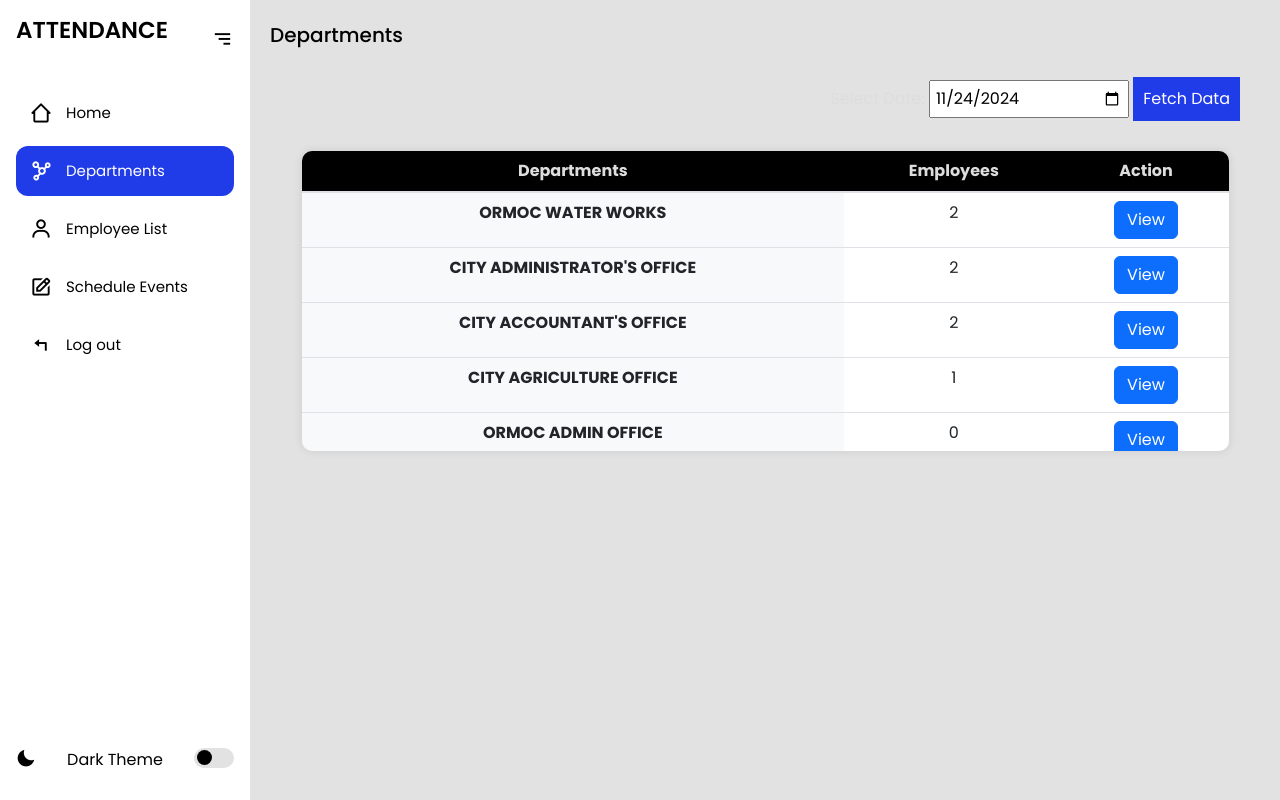
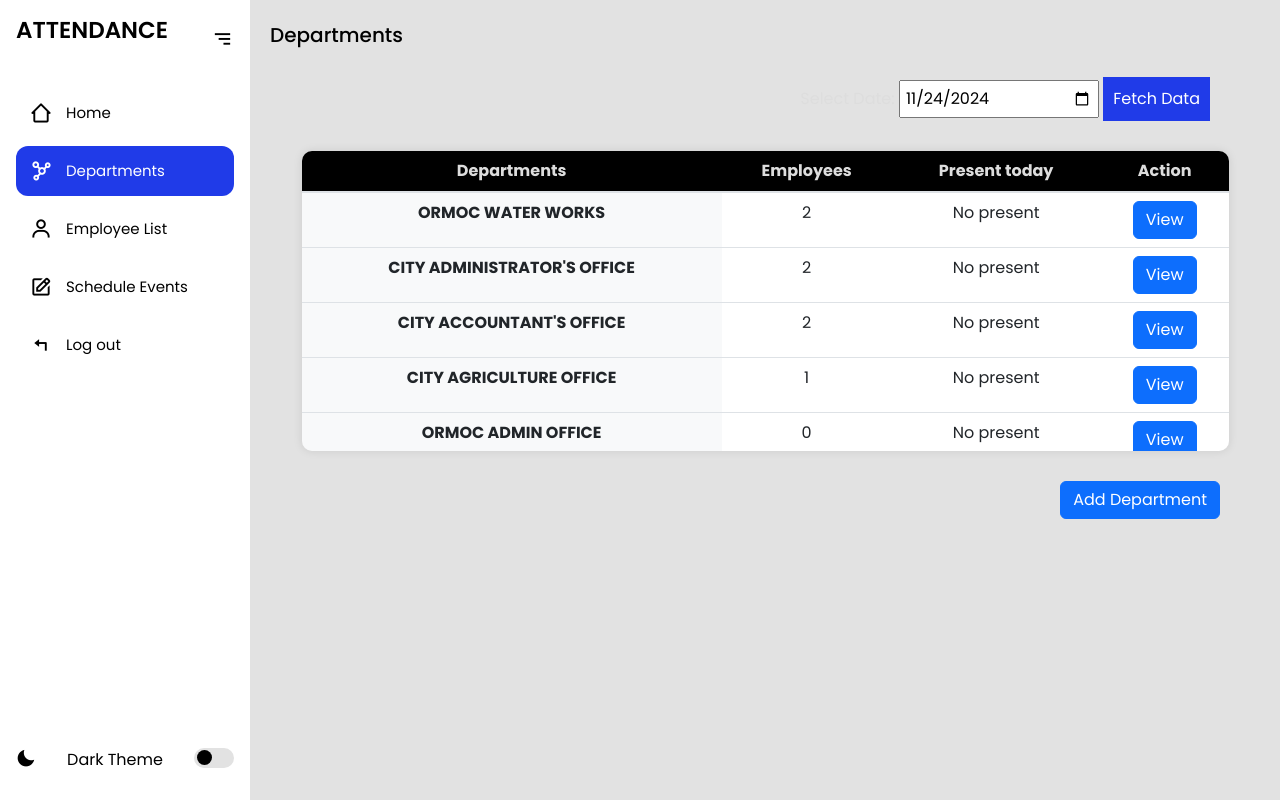
Before and after one commit to leiconcordia/Gov-System, a Django app: page /departments/ in a window 1280 px wide. Run offline with Django 5.2, Linux system fonts and the light colour scheme; a user stored in the database is signed in; data comes from the database, SQL or seed files in the repository; both versions use the stored data as it was after the commit; some libraries are stand-ins or nearby versions.

Commit message:
added add dep and css

```diff
--- a/myproject/myapp/static/css/styles.css
+++ b/myproject/myapp/static/css/styles.css
@@ -350,17 +350,7 @@ input, select {
   margin-top: 5px;
 }
 
-.search{
-  width: 200px;
 
-}
-.search-parent{
-  position: relative;
-  left:750px;
-  top: 50px;
-
-
-}
 
 
 button {
@@ -462,9 +452,11 @@ button:hover {
 
 }
 .search-parent{
-  position: relative;
-  left:750px;
-  top: -20px;
+  display: flex;
+  justify-content: end;
+
+  margin-right: 70px;
+  margin-bottom: 10px;
 
 
 }
@@ -474,7 +466,7 @@ button:hover {
   display:flex;
   color: #ddd;
   justify-content: end;
-  margin-right: 40px;
+  margin-right: 70px;
 }
 
 .parent-calendar-employee{
--- a/myproject/myapp/templates/departments.html
+++ b/myproject/myapp/templates/departments.html
@@ -2,7 +2,9 @@
 
 {% block title %}Departments{% endblock %}
 
+
 {% block content %}
+
 
 <section class="home">
     <p>Departments</p>
@@ -44,6 +46,8 @@
             <tr>
                 <th scope="col">Departments</th>
                 <th scope="col">Employees</th>
+                <th scope="col">Present today</th>
+
                 {% comment %} <th scope="col">Late</th>
                 <th scope="col">Absent</th>
                 <th scope="col">On-time</th> {% endcomment %}
@@ -55,9 +59,11 @@
             <tr>
                 <th scope="row">{{ department.name }}</th>
                 <td>{{ department.employees.count }}</td>
-                {% comment %} <td>{% if department.late_count > 0 %}{{ department.late_count }}{% else %} {% endif %}</td>
+                <td>{% if department.present_today_count > 0 %}{{ department.present_today_count }}{% else %} No present {% endif %}</td>
+                 {% comment %} <td>{% if department.late_count > 0 %}{{ department.late_count }}{% else %} {% endif %}</td>
                 <td>{% if department.absent_count > 0 %}{{ department.absent_count }}{% else %} {% endif %}</td>
-                <td>{% if department.on_time_count > 0 %}{{ department.on_time_count }}{% else %} {% endif %}</td>  {% endcomment %}
+                <td>{% if department.on_time_count > 0 %}{{ department.on_time_count }}{% else %} {% endif %}</td>   {% endcomment %}
+
                 <td>
                     <a class="btn btn-primary" href="{% url 'viewdepartment' department.id %}?date={{ default_date|date:'Y-m-d' }}" > View
 
@@ -74,6 +80,41 @@
         </tbody>
     </table>
 </div>
+
+<div style="display: flex; align-items: center; justify-content: end; margin-right: 60px;" >
+<button type="button" class="btn btn-primary"
+data-bs-toggle="modal" data-bs-target="#addDepartmentModal">
+Add Department
+</button>
+</div>
+
+
+<!-- Modal -->
+<div class="modal fade" id="addDepartmentModal" tabindex="-1" aria-labelledby="addDepartmentModalLabel" aria-hidden="true" data-bs-backdrop="false">
+    <div class="modal-dialog">
+        <div class="modal-content">
+            <div class="modal-header">
+                <h5 class="modal-title" id="addDepartmentModalLabel">Add Department</h5>
+                <button type="button" class="btn-close" data-bs-dismiss="modal" aria-label="Close"></button>
+            </div>
+            <div class="modal-body">
+                <form action="{% url 'add_department' %}" method="POST">
+                    {% csrf_token %}
+                    <div class="mb-3">
+                        <label for="department_name" class="form-label">Department Name</label>
+                        <input type="text" class="form-control" id="department_name" name="department_name" required>
+                    </div>
+                    <div class="modal-footer">
+                        <button type="button" class="btn btn-secondary" data-bs-dismiss="modal">Close</button>
+                        <button type="submit" class="btn btn-primary">Add Department</button>
+                    </div>
+                </form>
+            </div>
+        </div>
+    </div>
+</div>
+
+
 </section>
 
 {% endblock %}
--- a/myproject/myapp/urls.py
+++ b/myproject/myapp/urls.py
@@ -32,7 +32,7 @@ urlpatterns = [
     path('employee/delete/<int:employee_id>/', views.delete_employee, name='delete_employee'),
 
 
-
+    path('add-department/', views.add_department, name='add_department'),
 
 
 
--- a/myproject/myapp/views.py
+++ b/myproject/myapp/views.py
@@ -7,7 +7,7 @@ from django.contrib.auth import get_user_model
 from .models import Department,Employee, Attendance, CustomSchedule
 from django.utils import timezone
 import pytz
-from django.db.models import Count, Q
+from django.db.models import Count, Q, F
 from django.contrib.auth.hashers import make_password
 from django.http import HttpResponseNotFound
 from django.contrib import messages
@@ -434,17 +434,40 @@ def get_selected_date(request):
 def departments(request):
     selected_date = get_selected_date(request)
 
+    # Ensure that the selected date is valid (if necessary)
+    if not selected_date:
+        selected_date = timezone.now().date()  # Import timezone if you use it
+
+    # Query departments with attendance counts
     departments = Department.objects.annotate(
         late_count=Count('employees', filter=Q(employees__attendance__arrival_status='late', employees__attendance__date=selected_date)),
         absent_count=Count('employees', filter=Q(employees__attendance__arrival_status='absent', employees__attendance__date=selected_date)),
-        on_time_count=Count('employees', filter=Q(employees__attendance__arrival_status='ontime', employees__attendance__date=selected_date))
+        on_time_count=Count('employees', filter=Q(employees__attendance__arrival_status='ontime', employees__attendance__date=selected_date)),
+        present_today_count=F('late_count') + F('on_time_count')  # Calculate present based on late and on-time counts
     )
 
     context = {
         "departments": departments,
         "default_date": selected_date,
     }
+
     return render(request, 'departments.html', context)
+
+
+
+def add_department(request):
+    if request.method == 'POST':
+        department_name = request.POST.get('department_name')
+        if department_name:
+            Department.objects.create(name=department_name)
+            messages.success(request, 'Department added successfully!')
+            return redirect('departments')  # Redirect to the departments list or desired page
+        else:
+            messages.error(request, 'Department name cannot be empty.')
+
+    return render(request, 'add_department.html')  # Render the form template
+
+
 
 @login_required
 def viewdepartment(request, department_id):
```
Also changed, not shown: myproject/db.sqlite3.
